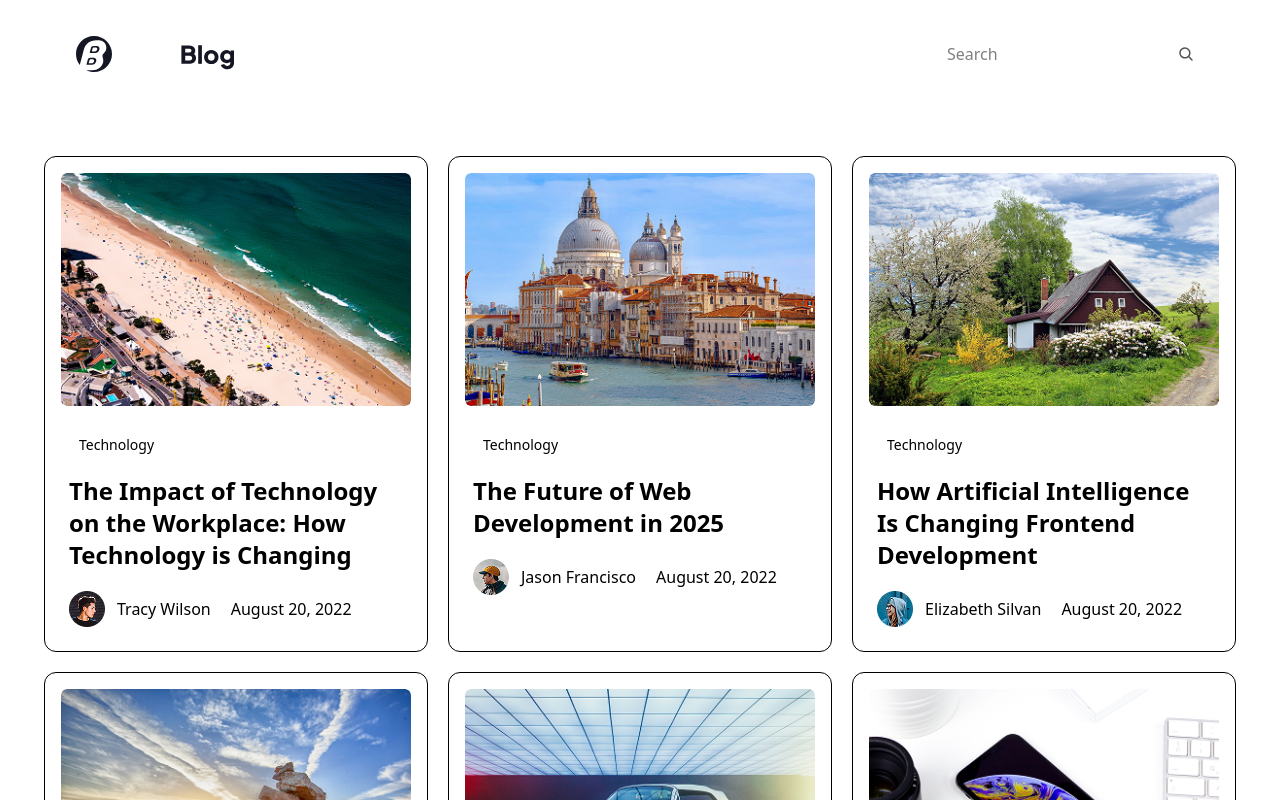
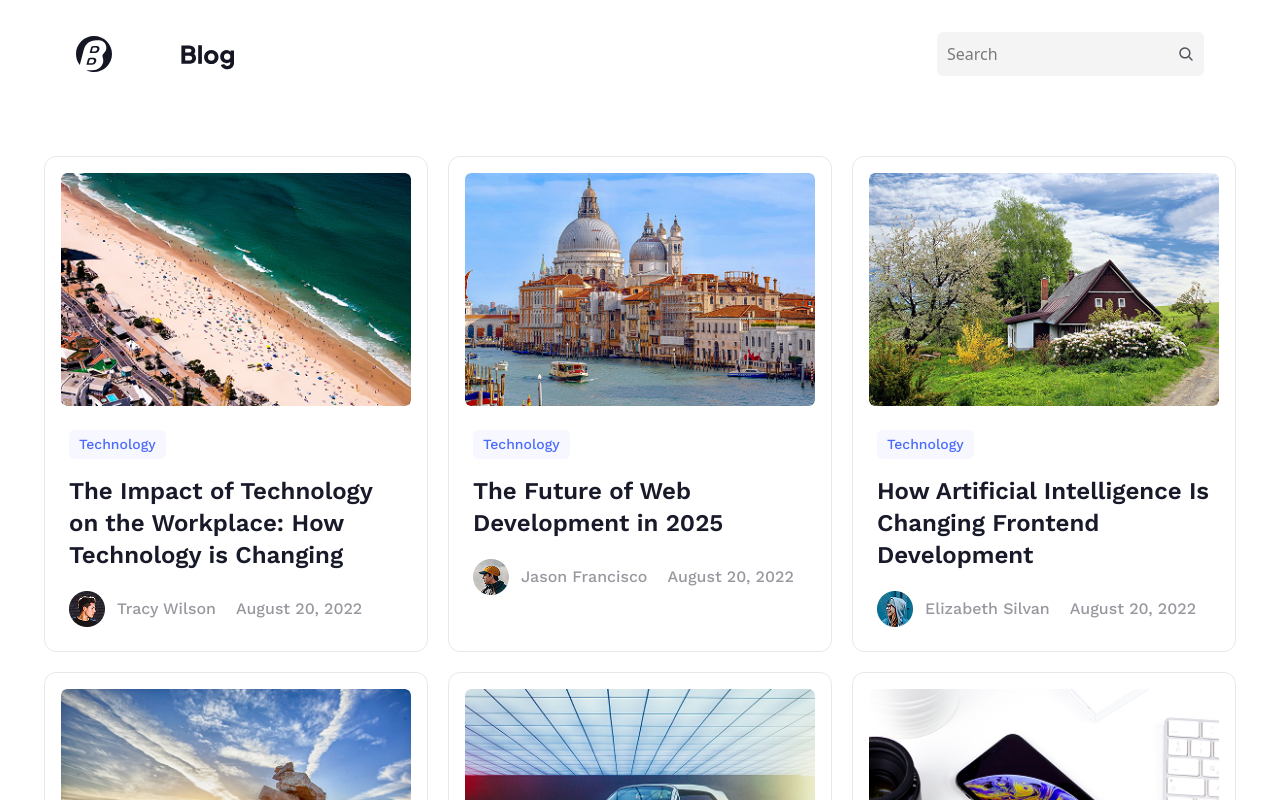
Before and after one commit to Karem-Abdelkarem/blog-app, a React (Vite) app: page / in a window 1280 px wide. Shown: the top 800 px of the page. Built offline with nearby package versions, Linux system fonts and the light colour scheme.

Commit message:
feat: add custom fonts and colors

```diff
--- a/src/index.css
+++ b/src/index.css
@@ -1 +1,17 @@
+@import url('https://fonts.googleapis.com/css2?family=Work+Sans:ital,wght@0,100..900;1,100..900&display=swap');
 @import "tailwindcss";
+
+@theme {
+    /* Font */
+    --font-work: "Work Sans", sans-serif;
+
+    /* Colors */
+    --color-blue: #4B6BFB;
+    --color-light-blue: #4B6BFB0D;
+    --color-heading: #181A2A;
+    --color-text: #97989F;
+    --color-border: #E8E8EA;
+    --color-bg-gray: #F4F4F5;
+    --color-button: #696A75;
+    --color-content: #3B3C4A;
+}
```
